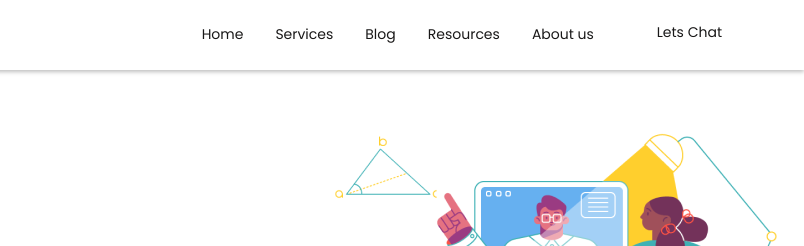
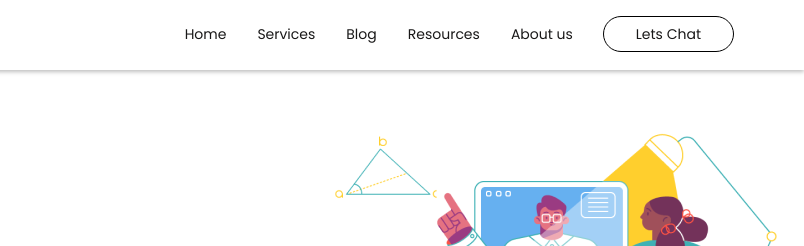
Before and after one commit to ZamanRafi/Webcoronet, a plain HTML site: page index.html in a window 1280 px wide. Shown: the top 246 px of the page, 476-1280 px from the left. Drawn offline with nearby package versions, Linux system fonts and the light colour scheme.

Commit message:
Add files via upload

```diff
--- a/css/style.css
+++ b/css/style.css
@@ -38,12 +38,17 @@ button {
     box-shadow: 0px 2px 4px rgba(0, 0, 0, 0.25);
 }
 
-.nav {
-    justify-content: space-between;
+.nav-brand {
+    padding-top: 20px;
 }
 
-.nav-brand {
-    padding-top: 20px;
+.webcoronet-nav {
+    margin: -8px 0 0 0;
+    justify-content: end;
+}
+
+.nav-item {
+    padding-right: 15px;
 }
 
 .nav-link {
@@ -53,14 +58,29 @@ button {
     padding-top: 24px;
 }
 
+.nav-menu {
+    display: flex;
+}
+
+.nav-list {
+    display: flex;
+}
+
 .lets-chat {
-    padding: 20px 0px 0 47px;
+    border: 0.5px solid #000000;
+    border-radius: 20px;
+    margin: 15px 0 0 7px;
+    padding: 5px 32px 5px 32px;
 }
 
 .lets-chat a {
     font-weight: 400;
     font-size: 14px;
     color: #191818;
+}
+
+.toggle-btn {
+    display: none;
 }
 
 
@@ -292,6 +312,7 @@ button {
 }
 
 .form-input-area {
+    display: flex;
     justify-content: center;
     padding: 32px 0 0 0;
 }
--- a/index.html
+++ b/index.html
@@ -18,31 +18,33 @@
 <body>
     <!-- ------------------- Header ---------------------- -->
     <header class="header" id="header">
-        <nav class="nav container sticky-top ">
-            <a href="#" class="nav-brand"><img src="img/logo white.png" alt="Webcoronet" class="logo"></a>
-            <div class="nav-menu d-flex" id="nav-menu">
-                <ul class="nav-list d-flex">
+        <nav class="navbar navbar-expand-lg container">
+            <a class="navbar-brand" href="#"><img src="img/logo white.png" alt="logo" class="wevcoronet-logo"></a>
+            <button class="navbar-toggler" type="button" data-toggle="collapse" data-target="#navbarNav" aria-controls="navbarNav" aria-expanded="false" aria-label="Toggle navigation">
+              <span class="navbar-toggler-icon"></span>
+            </button>
+            <div class="webcoronet-nav collapse navbar-collapse" id="navbarNav">
+                <ul class="navbar-nav">
                     <li class="nav-item">
-                        <a href="#home" class="nav-link">Home</a>
+                        <a class="nav-link" href="#home">Home</a>
                     </li>
                     <li class="nav-item">
-                        <a href="#services" class="nav-link">Services</a>
+                        <a class="nav-link" href="#services">Services</a>
                     </li>
                     <li class="nav-item">
-                        <a href="#blog" class="nav-link">Blog</a>
+                        <a class="nav-link" href="#blog">Blog</a>
                     </li>
                     <li class="nav-item">
-                        <a href="#brands" class="nav-link">Resources</a>
+                        <a class="nav-link" href="#brands">Resources</a>
                     </li>
                     <li class="nav-item">
-                        <a href="#about-us" class="nav-link">About us</a>
+                        <a class="nav-link" href="#about-us">About us</a>
                     </li>
                 </ul>
                 <div class="lets-chat">
                     <a href="#">Lets Chat</a>
                 </div>
             </div>
-
         </nav>
     </header>
     <!-- ------------------- /Header ---------------------- -->
@@ -164,7 +166,7 @@
         <section class="form" id="form">
             <div class="container">
                 <h1 class="form-title">Stay upto date, join our newsletter</h1>
-                <div class="form-input-area d-flex">
+                <div class="form-input-area">
                     <input type="text" class="form-input" placeholder="Your Email Address">
                     <button class="form-button">Sign me up</button>
                 </div>
--- a/js/script.js
+++ b/js/script.js
@@ -0,0 +1,10 @@
+window.onload = function digital_fn() {
+    //toggle button
+    let toggle = document.querySelector(".nav .toggle-btn");
+    let collapse = document.querySelector(".nav .collapse");
+
+    toggle.addEventListener('click', function(event) {
+        collapse.classList.toggle('active')
+            // console.log(toggle)
+    });
+};
```
